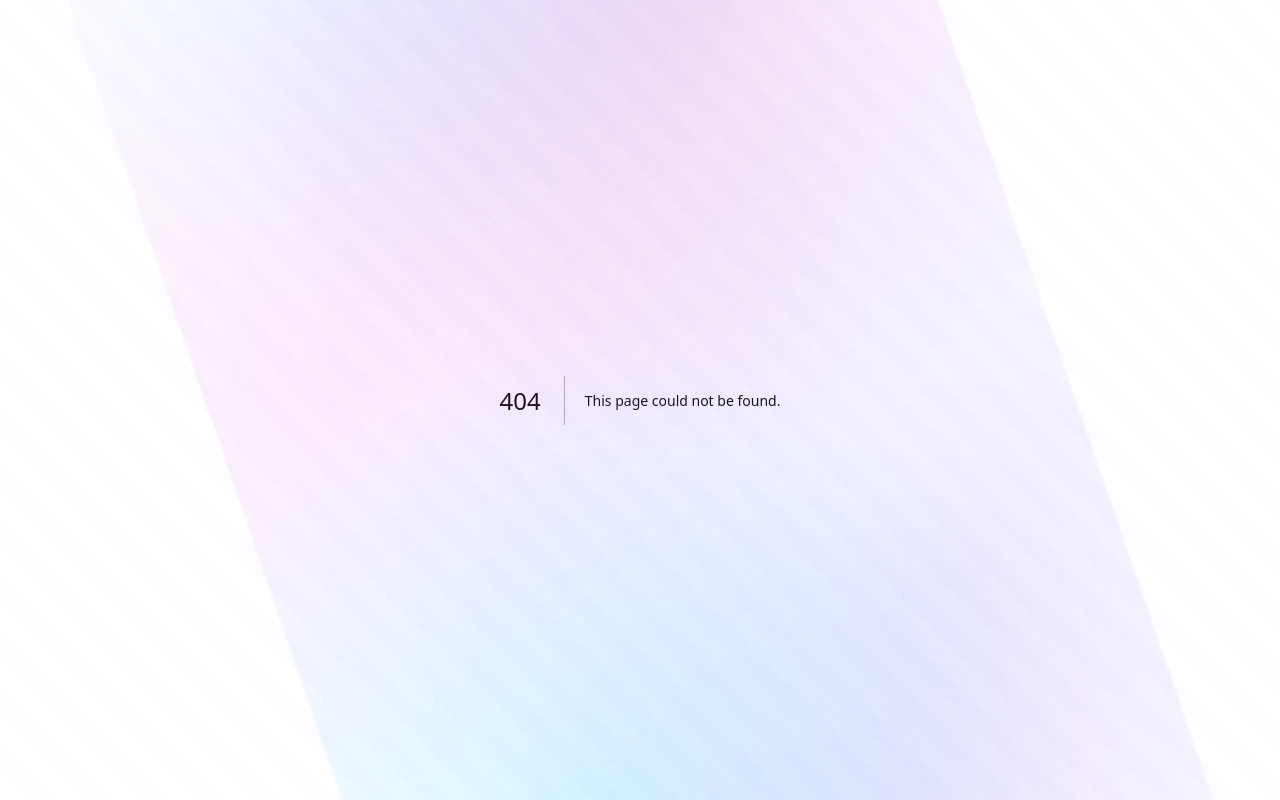
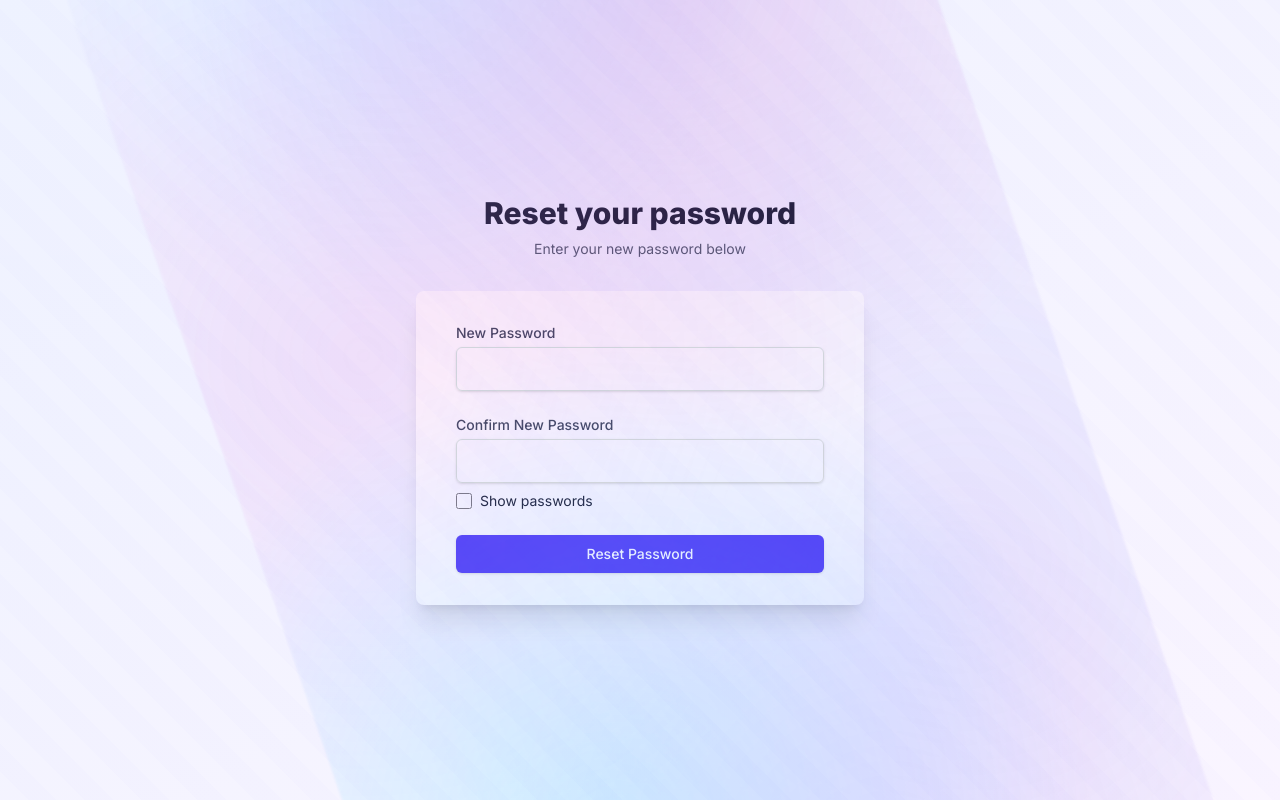
Before and after one commit to gitu16-hue/lifeos-website, a Next.js app: page /auth/reset-password in a window 1280 px wide. Before the commit this address had no page. Built offline with nearby package versions, Linux system fonts and the light colour scheme; no server answers.

Commit message:
feat(auth): add password reset page with confirmation flow

```diff
--- /dev/null
+++ b/app/auth/reset-password/page.tsx
@@ -0,0 +1,160 @@
+// app/auth/reset-password/page.tsx
+'use client';
+
+import { useState, useEffect } from 'react';
+import { createClient } from '@supabase/supabase-js';
+import { useRouter } from 'next/navigation';
+
+export default function ResetPasswordPage() {
+  const [password, setPassword] = useState('');
+  const [confirmPassword, setConfirmPassword] = useState('');
+  const [loading, setLoading] = useState(false);
+  const [error, setError] = useState<string | null>(null);
+  const [success, setSuccess] = useState(false);
+  const [mounted, setMounted] = useState(false);
+  const [showPassword, setShowPassword] = useState(false);
+  const router = useRouter();
+
+  useEffect(() => {
+    setMounted(true);
+  }, []);
+
+  const supabase = mounted ? createClient(
+    process.env.NEXT_PUBLIC_SUPABASE_URL!,
+    process.env.NEXT_PUBLIC_SUPABASE_ANON_KEY!
+  ) : null;
+
+  const handleResetPassword = async (e: React.FormEvent) => {
+    e.preventDefault();
+    setLoading(true);
+    setError(null);
+
+    if (password !== confirmPassword) {
+      setError('Passwords do not match');
+      setLoading(false);
+      return;
+    }
+
+    if (password.length < 6) {
+      setError('Password must be at least 6 characters');
+      setLoading(false);
+      return;
+    }
+
+    try {
+      const { error } = await supabase!.auth.updateUser({
+        password: password
+      });
+
+      if (error) throw error;
+
+      setSuccess(true);
+      setTimeout(() => {
+        router.push('/auth');
+      }, 3000);
+    } catch (err: any) {
+      setError(err.message);
+    } finally {
+      setLoading(false);
+    }
+  };
+
+  if (!mounted) {
+    return (
+      <div className="min-h-screen flex items-center justify-center bg-gradient-to-br from-indigo-50 to-purple-50">
+        <div className="animate-spin rounded-full h-8 w-8 border-b-2 border-indigo-600"></div>
+      </div>
+    );
+  }
+
+  return (
+    <div className="min-h-screen flex items-center justify-center bg-gradient-to-br from-indigo-50 to-purple-50 py-12 px-4 sm:px-6 lg:px-8">
+      <div className="max-w-md w-full space-y-8">
+        <div className="text-center">
+          <h2 className="text-3xl font-extrabold text-gray-900">Reset your password</h2>
+          <p className="mt-2 text-sm text-gray-600">
+            Enter your new password below
+          </p>
+        </div>
+
+        <div className="bg-white py-8 px-4 shadow-xl rounded-lg sm:px-10">
+          {success ? (
+            <div className="text-center">
+              <div className="mx-auto flex items-center justify-center h-12 w-12 rounded-full bg-green-100 mb-4">
+                <svg className="h-6 w-6 text-green-600" fill="none" stroke="currentColor" viewBox="0 0 24 24">
+                  <path strokeLinecap="round" strokeLinejoin="round" strokeWidth={2} d="M5 13l4 4L19 7" />
+                </svg>
+              </div>
+              <h3 className="text-lg font-medium text-gray-900 mb-2">Password reset successful!</h3>
+              <p className="text-sm text-gray-500 mb-4">Redirecting you to login page...</p>
+              <div className="animate-pulse">Redirecting...</div>
+            </div>
+          ) : (
+            <form onSubmit={handleResetPassword} className="space-y-6">
+              {error && (
+                <div className="bg-red-50 border-l-4 border-red-500 text-red-700 px-4 py-3 rounded">
+                  <p className="text-sm">{error}</p>
+                </div>
+              )}
+
+              <div>
+                <label htmlFor="password" className="block text-sm font-medium text-gray-700">
+                  New Password
+                </label>
+                <div className="mt-1 relative">
+                  <input
+                    id="password"
+                    type={showPassword ? 'text' : 'password'}
+                    value={password}
+                    onChange={(e) => setPassword(e.target.value)}
+                    className="block w-full px-3 py-2 border border-gray-300 rounded-md shadow-sm focus:outline-none focus:ring-indigo-500 focus:border-indigo-500"
+                    required
+                    minLength={6}
+                  />
+                </div>
+              </div>
+
+              <div>
+                <label htmlFor="confirm-password" className="block text-sm font-medium text-gray-700">
+                  Confirm New Password
+                </label>
+                <div className="mt-1 relative">
+                  <input
+                    id="confirm-password"
+                    type={showPassword ? 'text' : 'password'}
+                    value={confirmPassword}
+                    onChange={(e) => setConfirmPassword(e.target.value)}
+                    className="block w-full px-3 py-2 border border-gray-300 rounded-md shadow-sm focus:outline-none focus:ring-indigo-500 focus:border-indigo-500"
+                    required
+                  />
+                </div>
+                <div className="mt-2 flex items-center">
+                  <input
+                    id="show-password"
+                    type="checkbox"
+                    checked={showPassword}
+                    onChange={(e) => setShowPassword(e.target.checked)}
+                    className="h-4 w-4 text-indigo-600 focus:ring-indigo-500 border-gray-300 rounded"
+                  />
+                  <label htmlFor="show-password" className="ml-2 block text-sm text-gray-900">
+                    Show passwords
+                  </label>
+                </div>
+              </div>
+
+              <div>
+                <button
+                  type="submit"
+                  disabled={loading}
+                  className="w-full flex justify-center py-2 px-4 border border-transparent rounded-md shadow-sm text-sm font-medium text-white bg-indigo-600 hover:bg-indigo-700 focus:outline-none focus:ring-2 focus:ring-offset-2 focus:ring-indigo-500 disabled:opacity-50"
+                >
+                  {loading ? 'Resetting...' : 'Reset Password'}
+                </button>
+              </div>
+            </form>
+          )}
+        </div>
+      </div>
+    </div>
+  );
+}
```
